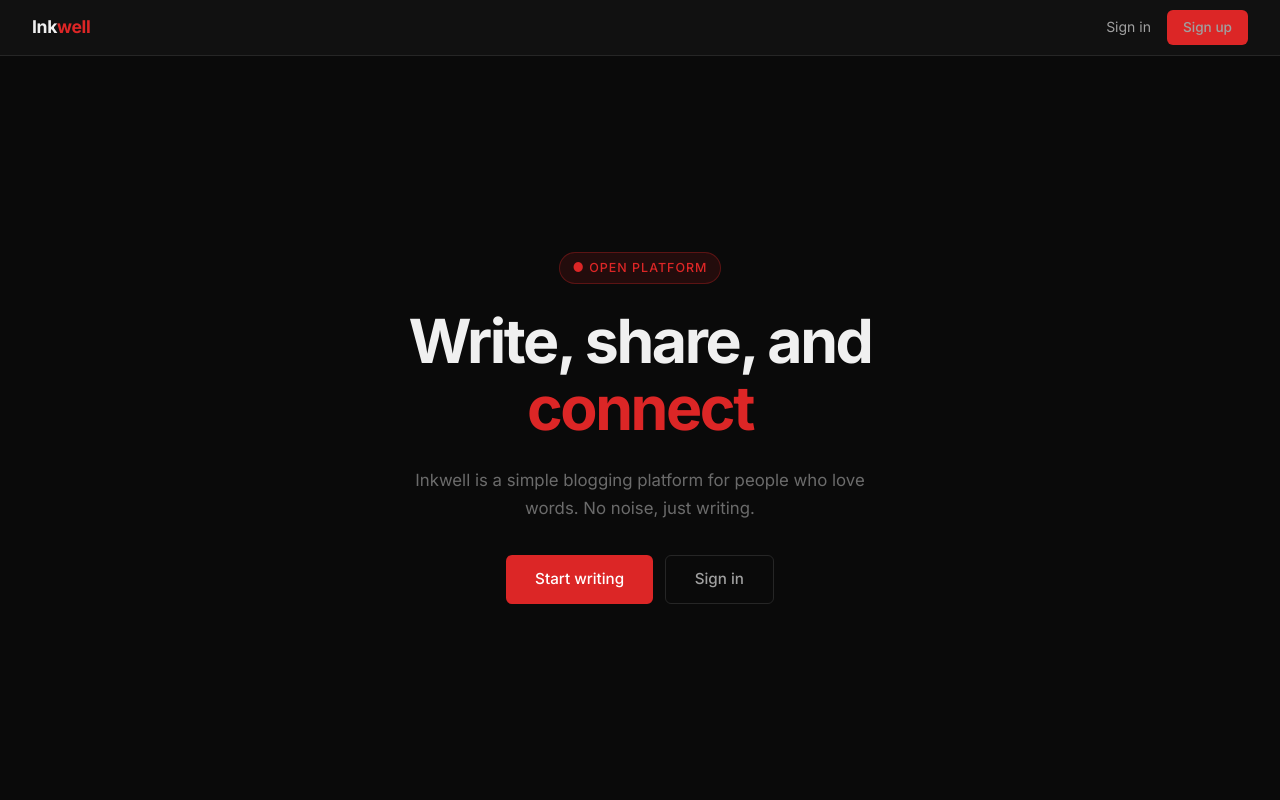
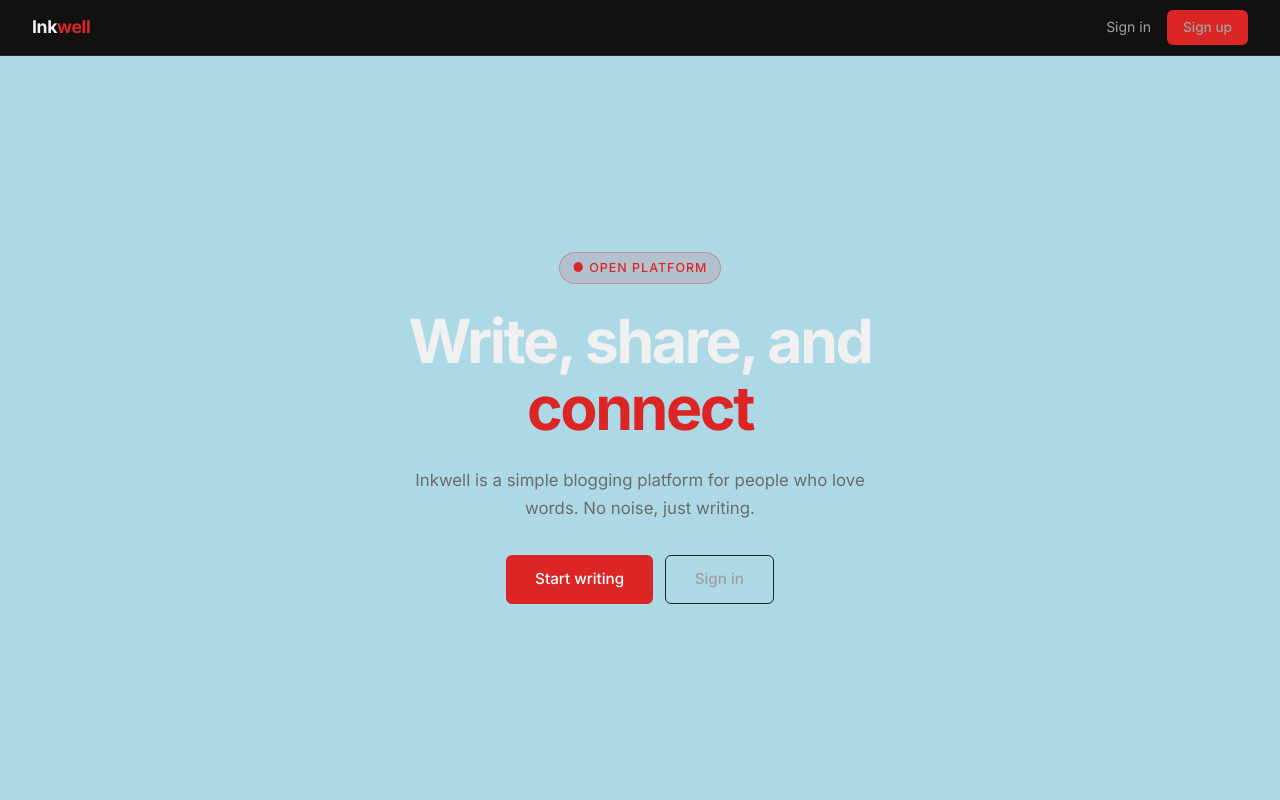
Before and after one commit to oblivion-hq/inkwell, a Django app: page / in a window 1280 px wide. Run offline with Django 5.2, Linux system fonts and the light colour scheme.

Commit message:
feat: change background to lightblue

```diff
--- a/templates/base.html
+++ b/templates/base.html
@@ -31,7 +31,7 @@
 
       body {
         font-family: 'Inter', system-ui, -apple-system, sans-serif;
-        background: var(--bg);
+        background: lightblue;
         color: var(--text);
         min-height: 100vh;
         line-height: 1.6;
```
